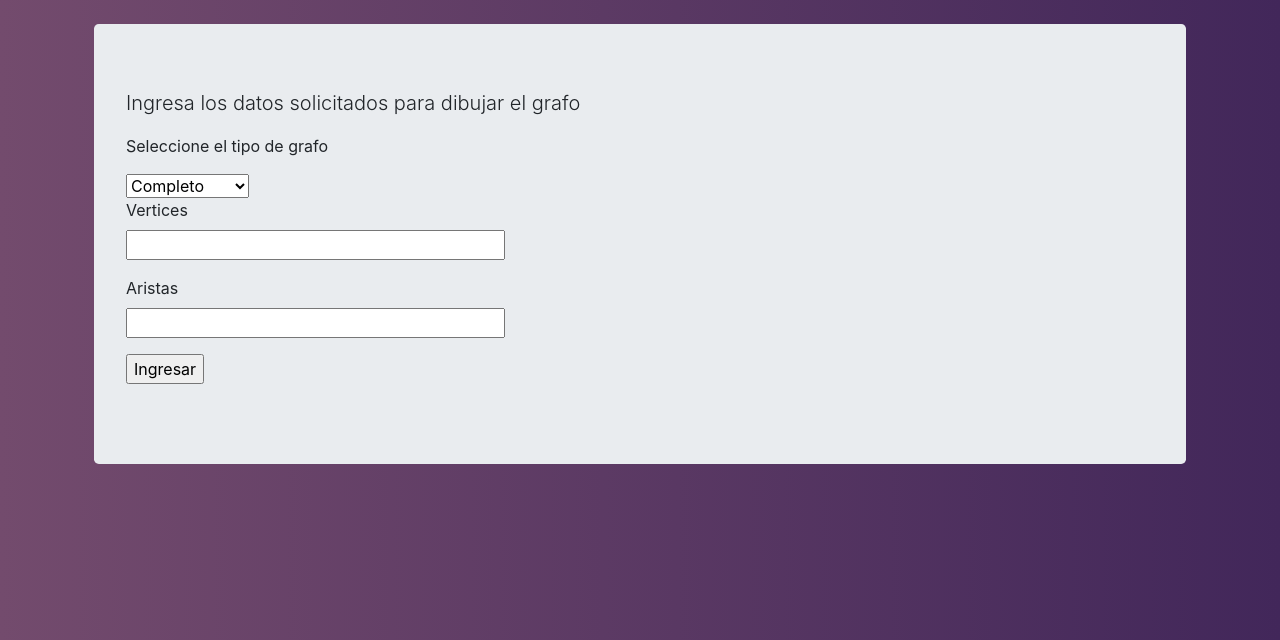
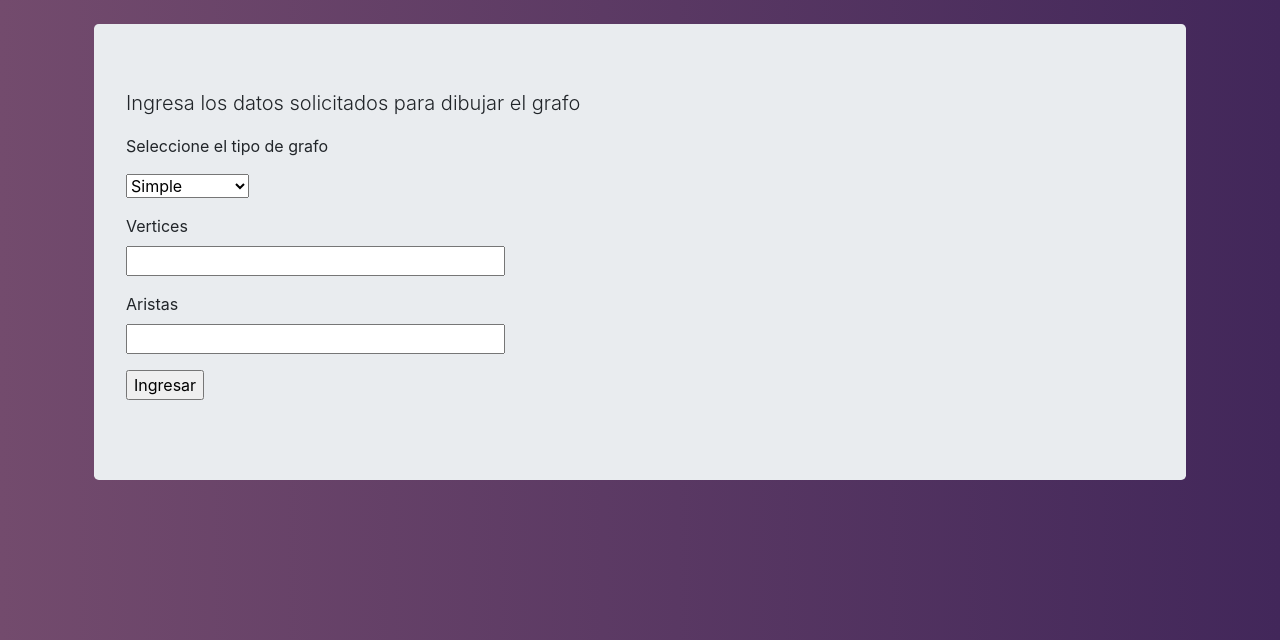
Before and after one commit to dangalledi/Ejercicio-Grafos, a Flask app: page /tarea1 in a window 1280 px wide. Shown: the part 56-696 px from the top of the page. Run offline with Flask 2, Linux system fonts and the light colour scheme; some libraries are stand-ins or nearby versions.

Commit message:
agrese agrega el tipo en el formulario

```diff
--- a/forms.py
+++ b/forms.py
@@ -4,7 +4,7 @@ from wtforms.validators import DataRequired
 
 #Creacion de clases donde se reciben los datos del formulario
 class IngresoGrafo(Form):
-    #ipo = SelectField(u'tipo',choices = [('Completo','completo'),('Direccionado','direccionado')])
+    tipo = SelectField(u'tipo',choices = [('simple','Simple'),('direccionado','Direccionado')])
     vertices = StringField('Vertices',validators=[DataRequired()])
     aristas = StringField('Aristas',validators=[DataRequired()])
     submit = SubmitField('Ingresar')
--- a/index.py
+++ b/index.py
@@ -25,6 +25,7 @@ def tarea1():
     if request.method == 'POST':
         print (grafo.vertices.data)
         print (grafo.aristas.data)
+        print (grafo.tipo.data)
         grafos=[grafo.vertices.data,grafo.aristas.data]
         print (grafos)
         return render_template("grafo.html", nodes=grafo.vertices.data)
--- a/templates/tarea1.html
+++ b/templates/tarea1.html
@@ -6,10 +6,12 @@
     <form action=" " method="post" novalidate>
         <p class="lead">Ingresa los datos solicitados para dibujar el grafo</p>
         <p>Seleccione el tipo de grafo</p>
-        <select id="tipo">  <!--necesario crear el dato tipo en el formulario-->
-            <option value = "completo">Completo</option>
+        <p>
+        <select name = 'tipo' id="tipo">  <!--necesario crear el dato tipo en el formulario-->
+            <option value = "simple">Simple</option>
             <option value = "direccionado">Direccionado</option>
         </select>
+        </p>
         <p>
             {{ grafo.vertices.label }}<br> {{ grafo.vertices(size=32) }} {% for error in grafo.vertices.errors %}
             <!-- Se tiene una validacion de errores..  for error in grafo... xD -->
```
